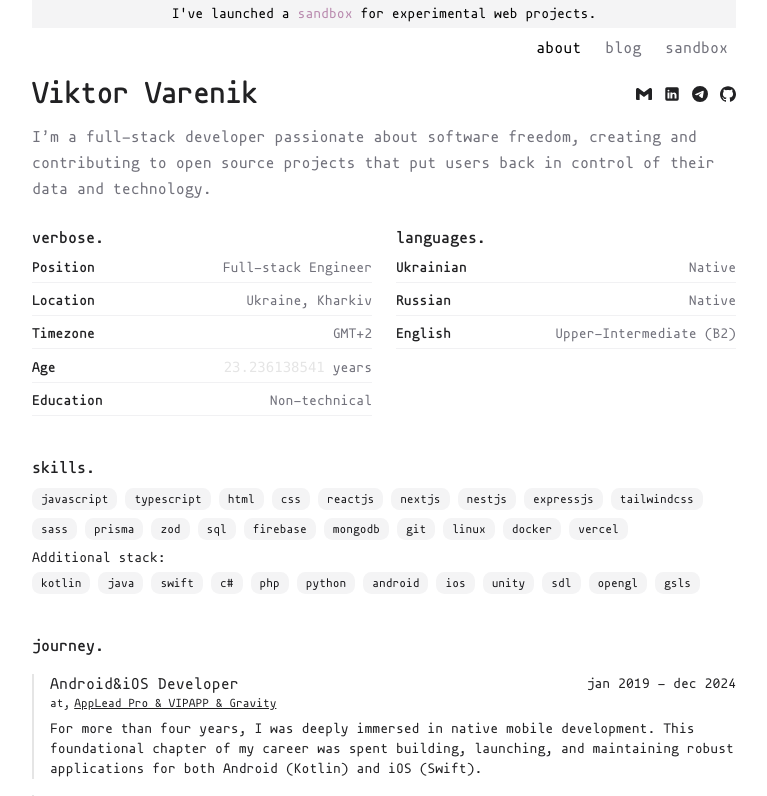
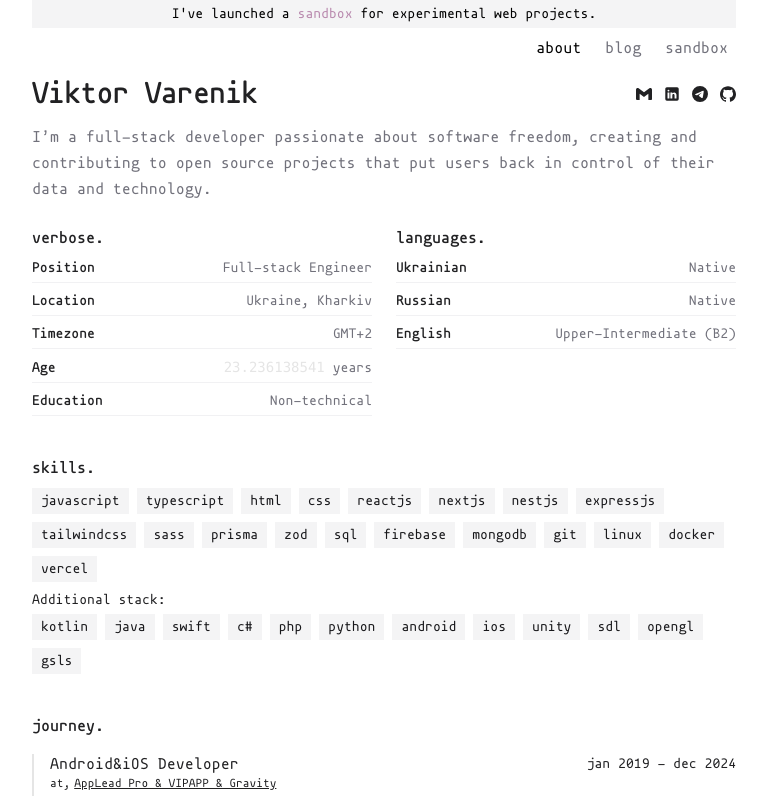
Before and after one commit to kotleni/kotleni.github.io, a Next.js app: page / in a window 1280 px wide. Shown: the top 796 px of the page, without its empty margins (256-1023 px from the left). Built offline with nearby package versions, Linux system fonts and the light colour scheme.

Commit message:
feat: redesign badges

```diff
--- a/src/components/ui/badge.tsx
+++ b/src/components/ui/badge.tsx
@@ -5,7 +5,7 @@ import {cva, type VariantProps} from 'class-variance-authority';
 import {cn} from '@/lib/utils';
 
 const badgeVariants = cva(
-    'inline-flex items-center justify-center rounded-md border px-2 py-0.5 text-xs font-medium w-fit whitespace-nowrap shrink-0 [&>svg]:size-3 gap-1 [&>svg]:pointer-events-none focus-visible:border-ring focus-visible:ring-ring/50 focus-visible:ring-[3px] aria-invalid:ring-destructive/20 dark:aria-invalid:ring-destructive/40 aria-invalid:border-destructive transition-[color,box-shadow] overflow-hidden',
+    'inline-flex items-center justify-center hover:bg-primary hover:text-background border px-2 py-0.5 text-sm font-medium w-fit whitespace-nowrap shrink-0 [&>svg]:size-3 gap-1 [&>svg]:pointer-events-none focus-visible:border-ring focus-visible:ring-ring/50 focus-visible:ring-[3px] aria-invalid:ring-destructive/20 dark:aria-invalid:ring-destructive/40 aria-invalid:border-destructive transition-[color,box-shadow] overflow-hidden',
     {
         variants: {
             variant: {
```
